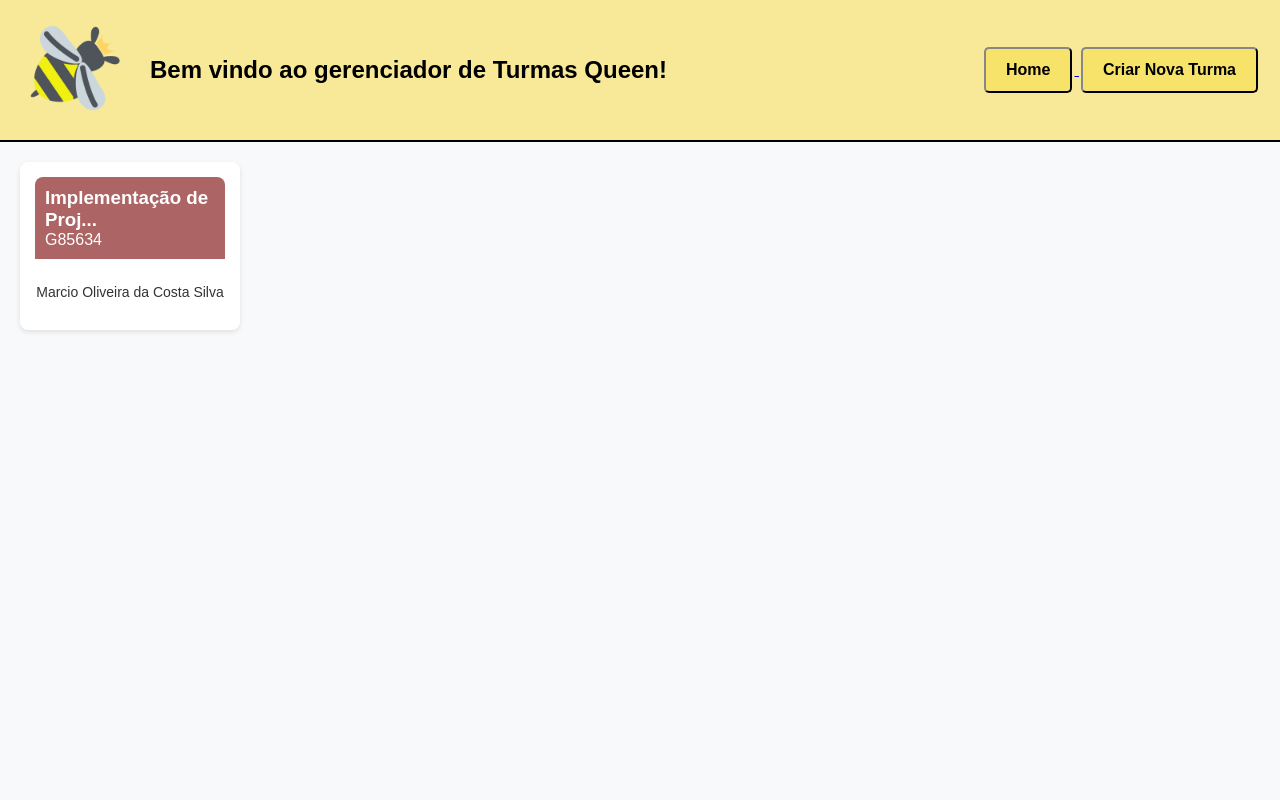
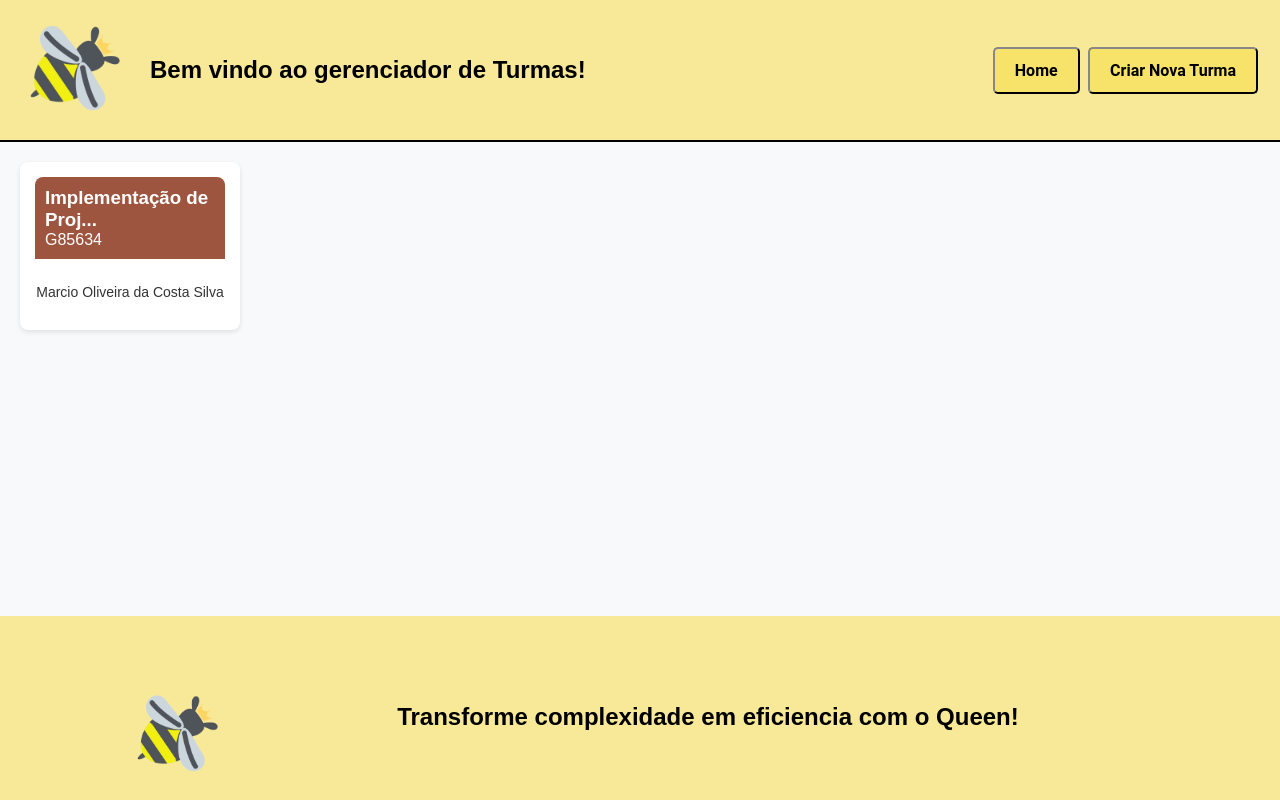
Before and after one commit to DanielDimas2002/Queen, a plain HTML site: page Landing Page/Turmas/Turmas.html in a window 1280 px wide. Drawn offline with Linux system fonts and the light colour scheme.

Commit message:
Atualização rodape da turma / css turma

```diff
--- a/Landing Page/Turmas/Turmas.css
+++ b/Landing Page/Turmas/Turmas.css
@@ -16,9 +16,14 @@ body {
     align-items: center;
     justify-content: space-between;
     border-bottom: 2px solid black;
+
+
 }
 
+.link_home{
+    text-decoration: none; /* Remove o sublinhado dos links */
 
+}
 
 .header p {
     font-size: 14px;
@@ -27,19 +32,8 @@ body {
 .header-links  {
     margin-left: 15px;
     color: #1a73e8;
-    text-decoration: none;
+
 }
-
-/* possivel futura responsividade
-
-    font-family: 'Ruda', 'Roboto';
-    color: rgba(0, 0, 0, 0.788);
-    font-weight: 400;
-    font-size: 22px;
-    display: grid;
-    place-content: center;
-    text-decoration: none;  Remove sublinhado dos links
-*/
 
 .logo_control{
     display: flex;
@@ -61,8 +55,8 @@ body {
 }
 
 #openFormButton{
+    font-family: 'Ruda', 'Roboto';
     background-color: #f7dd468b;
-    color: black;
     padding: 12px 20px;
     text-align: center;
     text-decoration: none;
@@ -80,8 +74,8 @@ body {
 }
 
 #btn_home{
+    font-family: 'Ruda', 'Roboto';
     background-color: #f7dd468b;
-    color: black;
     padding: 12px 20px;
     text-align: center;
     text-decoration: none;
@@ -92,6 +86,16 @@ body {
     border-radius: 5px;
     border-color: #333;
     transition: background-color 0.2s ease;
+}
+
+#btn_home:hover{
+    background-color: #FFFDE6;
+}
+
+.botao{
+    font-size: 22px;
+    text-decoration: none; /* Remove o sublinhado dos links */
+    padding: 10px;
 }
 
 .card-container {
@@ -117,7 +121,7 @@ body {
 }
 
 .blue {
-    background-color: rgba(143, 44, 44, 0.732);
+    background-color: #9e5540;
 }
 
 .gray {
@@ -144,3 +148,30 @@ body {
     font-size: 14px;
     color: #333;
 }
+
+/* Responsividade */
+
+@media screen and (max-width: 1020px) {
+
+    .header {
+        flex-direction: column;
+        align-items: flex-start;
+
+    }
+
+    .header-links {
+        flex-direction: column;
+        width: 100%;
+    }
+
+    .botao {
+        margin: 5px 0;
+        width: 100%; /* Botões ocupam toda a largura */
+    }
+
+
+
+    .modal-content {
+        width: 90%; /* Modal ocupa 90% da largura */
+    }
+}
--- a/Landing Page/Turmas/Turmas.html
+++ b/Landing Page/Turmas/Turmas.html
@@ -6,22 +6,25 @@
     <title>Google Sala de Aula Clone</title>
     <link rel="stylesheet" href="Turmas.css">
     <link rel="stylesheet" href="PopUp.css"> <!-- Referência ao novo arquivo de CSS -->
+    <link rel="stylesheet" href="rodapeTurma.css">
 </head>
 <body>
     <header class="header">
         <div class="logo_control">
         <img id="separa-logo-principal" class="logo-titulo" src="Midia/Logo_Queen.png"
             alt="Logo do Plataforma Queen">
-    <h2 class="Titulo-pagina">Bem vindo ao gerenciador de Turmas Queen!</h2>
+    <h2 class="Titulo-pagina">Bem vindo ao gerenciador de Turmas!</h2>
     </div>
 
     <div class="header-links">
-        <a href="../LandingPage.html">
-        <button id="btn_home">Home</button>
-    </a>
-        <button id="openFormButton">Criar Nova Turma</button> <!-- Botão para abrir o formulário -->
+        <a href="../LandingPage.html" class="link_home">
+        <button class="botao" id="btn_home">Home</button>
+        </a>
+        <button class="botao" id="openFormButton">Criar Nova Turma</button> <!-- Botão para abrir o formulário -->
     </div>
     </header>
+
+
 
     <section class="card-container" id="cardContainer">
         <!-- Cards de exemplo -->
@@ -39,6 +42,7 @@
         </div>
         <!-- Outros cards podem ser adicionados aqui -->
     </section>
+
 
     <!-- Modal (pop-up) para o formulário -->
     <div id="turmaModal" class="modal">
@@ -71,6 +75,13 @@
         </div>
     </div>
 
+    <footer>
+        <div class="logo-rodape-turma">
+          <img src="Midia/Logo_Queen.png" alt="Logo do Plataforma Queen" />
+        </div>
+        <h2>Transforme complexidade em eficiencia com o Queen!</h2>
+    </footer>
+
     <!-- Inclua o arquivo externo de JavaScript -->
     <script src="Turmas.js"></script>
 </body>
--- /dev/null
+++ b/Landing Page/Turmas/rodapeTurma.css
@@ -0,0 +1,46 @@
+footer{
+    background-color: #f7dd468b;
+    display: flex;
+    flex-direction: row;
+    position: fixed; /* Fixa o footer na parte inferior */
+    bottom: 0; /* Alinha na parte inferior */
+    left: 0; /* Alinha à esquerda */
+    right: 0; /* Alinha à direita */
+    text-align: center; /* Centraliza o texto */
+    padding: 10px 0; /* Espaçamento vertical */
+    z-index: 1000; /* Garante que o footer fique acima de outros elementos */
+}
+
+footer h2{
+    margin-top: 6%;
+    margin-left: 14%;
+}
+
+.logo-rodape-turma{
+    width: 90px;
+    /* Defina a largura desejada para a div */
+    height: 100px;
+    /* Defina a altura desejada para a div */
+    overflow: hidden;
+    /* Para evitar que a imagem ultrapasse os limites da div */
+    position: relative;
+    /* Importante para alinhar a imagem */
+    display: flex;
+    margin-left: 10%;
+    margin-top: 5%;
+}
+
+.logo-rodape-turma img{
+    width: 100%;
+    /* Faz a imagem ocupar 100% da largura da div */
+    height: auto;
+    /* Mantém a proporção da imagem */
+    display: block;
+    /* Para corrigir qualquer espaçamento extra */
+    position: absolute;
+    /* Permite que a imagem cubra toda a área da div */
+    top: 0;
+    /* Alinha a imagem ao topo da div */
+    left: 0;
+    /* Alinha a imagem à esquerda da div */
+}
```
